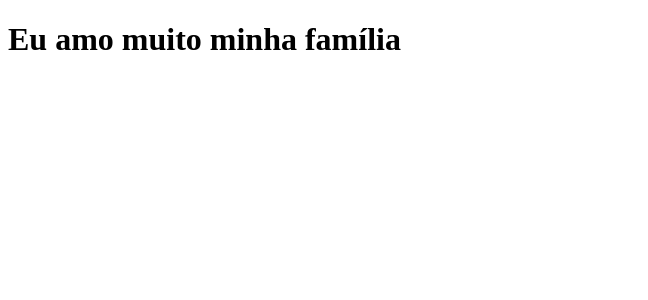
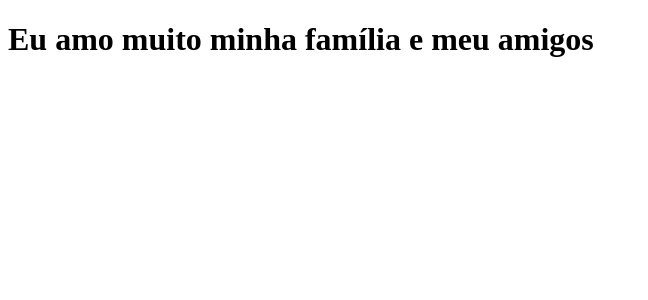
Before and after one commit to brunogonca/clone-tabnews, a Next.js app: page / in a window 1280 px wide. Shown: the top 300 px of the page, without its empty margins (0-648 px from the left). Built offline with nearby package versions, Linux system fonts and the light colour scheme.

Commit message:
testing vercel's continuous deployment

```diff
--- a/pages/index.js
+++ b/pages/index.js
@@ -1,5 +1,5 @@
 function Home() {
-    return <h1>Eu amo muito minha família</h1>
+    return <h1>Eu amo muito minha família e meu amigos</h1>
 }
 
 export default Home;
```
